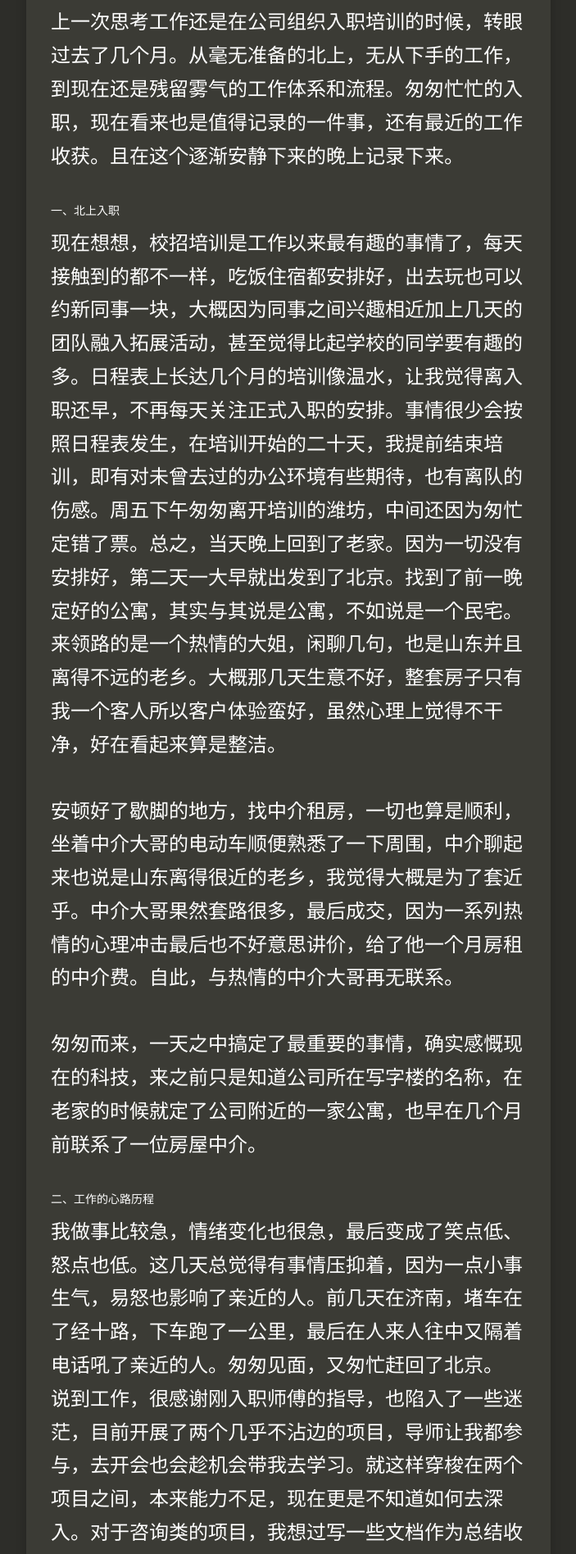
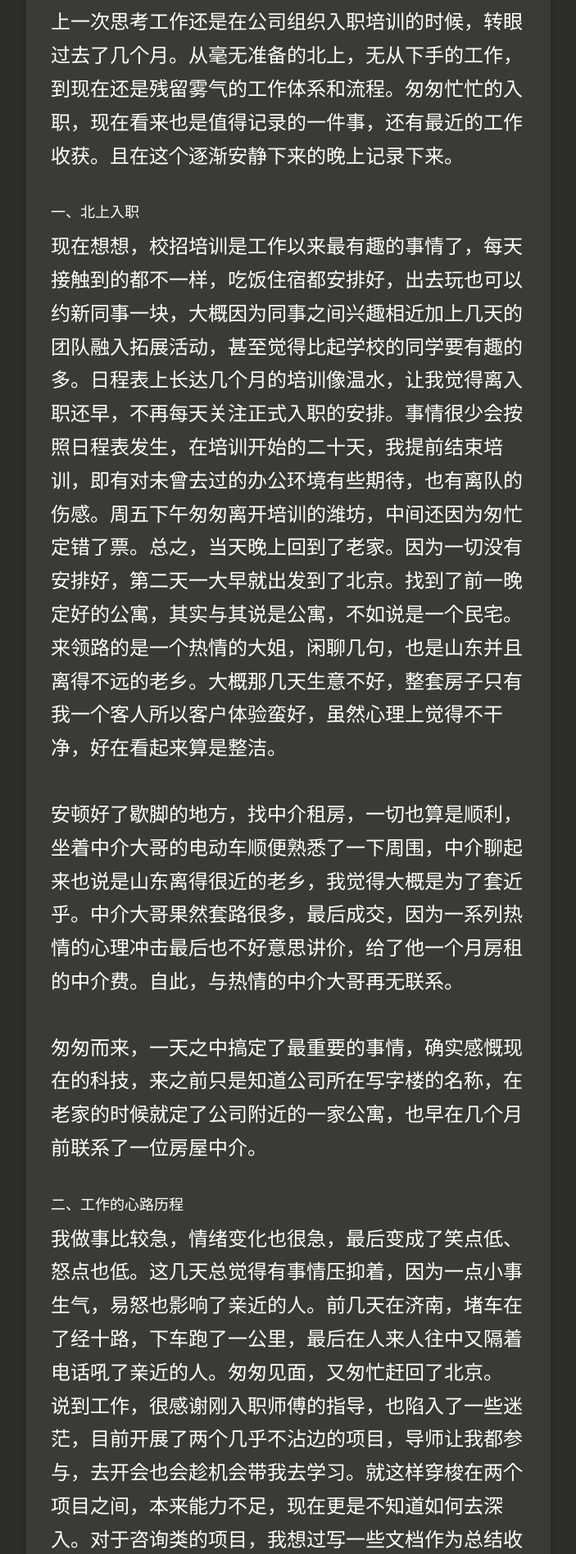
Before and after one commit to YanleiZ/yanleiz.github.com, a Jekyll site: the page built from _posts/2017-11-16-工作2017年11月16日.md, in a window 1280 px wide. Shown: the part 598-2494 px from the top of the page at 82% size, without its empty margins (288-991 px from the left). Built offline with Jekyll 4.4.1, drawn with Linux system fonts in a browser that asks for light colours; nearby versions of some CDN libraries; Markdown is read by kramdown in place of the engine named in the settings; comment, search, counter and statistics services are not loaded.

Commit message:
修改
修改2017年11月16日21:44:15

```diff
--- a/_posts/2017-11-16-工作2017年11月16日.md
+++ b/_posts/2017-11-16-工作2017年11月16日.md
@@ -15,14 +15,14 @@ tags:
 
 上一次思考工作还是在公司组织入职培训的时候，转眼过去了几个月。从毫无准备的北上，无从下手的工作，到现在还是残留雾气的工作体系和流程。匆匆忙忙的入职，现在看来也是值得记录的一件事，还有最近的工作收获。且在这个逐渐安静下来的晚上记录下来。
 
-##### 一、北上入职
+#### 一、北上入职
 现在想想，校招培训是工作以来最有趣的事情了，每天接触到的都不一样，吃饭住宿都安排好，出去玩也可以约新同事一块，大概因为同事之间兴趣相近加上几天的团队融入拓展活动，甚至觉得比起学校的同学要有趣的多。日程表上长达几个月的培训像温水，让我觉得离入职还早，不再每天关注正式入职的安排。事情很少会按照日程表发生，在培训开始的二十天，我提前结束培训，即有对未曾去过的办公环境有些期待，也有离队的伤感。周五下午匆匆离开培训的潍坊，中间还因为匆忙定错了票。总之，当天晚上回到了老家。因为一切没有安排好，第二天一大早就出发到了北京。找到了前一晚定好的公寓，其实与其说是公寓，不如说是一个民宅。来领路的是一个热情的大姐，闲聊几句，也是山东并且离得不远的老乡。大概那几天生意不好，整套房子只有我一个客人所以客户体验蛮好，虽然心理上觉得不干净，好在看起来算是整洁。
 
 安顿好了歇脚的地方，找中介租房，一切也算是顺利，坐着中介大哥的电动车顺便熟悉了一下周围，中介聊起来也说是山东离得很近的老乡，我觉得大概是为了套近乎。中介大哥果然套路很多，最后成交，因为一系列热情的心理冲击最后也不好意思讲价，给了他一个月房租的中介费。自此，与热情的中介大哥再无联系。
 
 匆匆而来，一天之中搞定了最重要的事情，确实感慨现在的科技，来之前只是知道公司所在写字楼的名称，在老家的时候就定了公司附近的一家公寓，也早在几个月前联系了一位房屋中介。
 
-##### 二、工作的心路历程
+#### 二、工作的心路历程
 我做事比较急，情绪变化也很急，最后变成了笑点低、怒点也低。这几天总觉得有事情压抑着，因为一点小事生气，易怒也影响了亲近的人。前几天在济南，堵车在了经十路，下车跑了一公里，最后在人来人往中又隔着电话吼了亲近的人。匆匆见面，又匆忙赶回了北京。
 说到工作，很感谢刚入职师傅的指导，也陷入了一些迷茫，目前开展了两个几乎不沾边的项目，导师让我都参与，去开会也会趁机会带我去学习。就这样穿梭在两个项目之间，本来能力不足，现在更是不知道如何去深入。对于咨询类的项目，我想过写一些文档作为总结收获，还是不知道如何下手。营销的项目有很多可以学习的点，还是觉得这些知识只窥见一部分，没有一个全面的概念。
 
```
